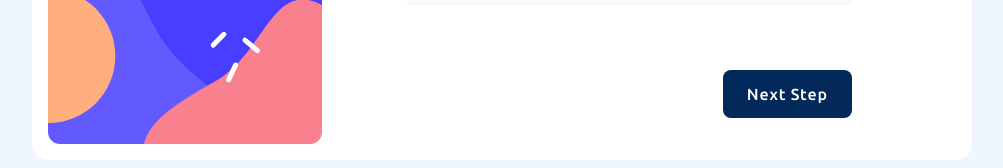
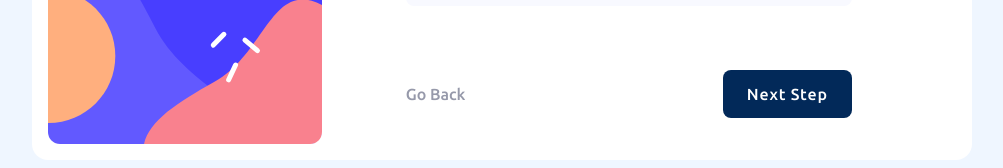
Before and after one commit to tiemibf/multi-step-form, a Next.js app: page / in a window 1280 px wide. Both pictures are taken after a click on the button "Next Step". Shown: the part 540-708 px from the top of the page, without its empty margins (138-1141 px from the left). Built offline with nearby package versions, Linux system fonts and the light colour scheme.

Commit message:
feat: adds Go Back button

```diff
--- a/src/components/Button.tsx
+++ b/src/components/Button.tsx
@@ -7,13 +7,11 @@ interface IButtonProps extends React.HTMLAttributes<HTMLButtonElement> {
 
 export const Button = ({ children, onClick }: IButtonProps) => {
     return (
-        <div className="flex tracking-widest font-[500] justify-end mt-16">
         <button
             onClick={onClick}
             className="bg-[#022959] text-white rounded-lg px-6 py-3 tracking-wider font-[500]"
         >
             {children}
         </button>
-        </div>
     );
 };
--- a/src/components/Stepper.tsx
+++ b/src/components/Stepper.tsx
@@ -35,9 +35,13 @@ const stepsInfo: StepsInfo[] = [
 
 export const Stepper = () => {
     const [currentStep, setCurrentStep] = useState(1);
+    const isFirstStep = currentStep === 1;
     const isLastStep = currentStep === stepsInfo.length;
     const goToNextStep = () => {
         setCurrentStep((curr) => (!isLastStep ? curr + 1 : curr));
+    };
+    const goToPreviousStep = () => {
+        setCurrentStep((curr) => (!isFirstStep ? curr - 1 : curr));
     };
 
     return (
@@ -63,7 +67,21 @@ export const Stepper = () => {
                 {stepsInfo?.map(
                     (step) => step.count === currentStep && step.content
                 )}
-                <Button onClick={goToNextStep}>Next Step</Button>
+                <div
+                    className={`flex items-center mt-16  ${
+                        isFirstStep ? "justify-end" : "justify-between"
+                    }`}
+                >
+                    {!isFirstStep && (
+                        <p
+                            className="font-medium text-base text-ms-grey cursor-pointer"
+                            onClick={goToPreviousStep}
+                        >
+                            Go Back
+                        </p>
+                    )}
+                    <Button onClick={goToNextStep}>Next Step</Button>
+                </div>
             </div>
         </div>
     );
```
Lines whose indentation alone changed are shown as unchanged.
